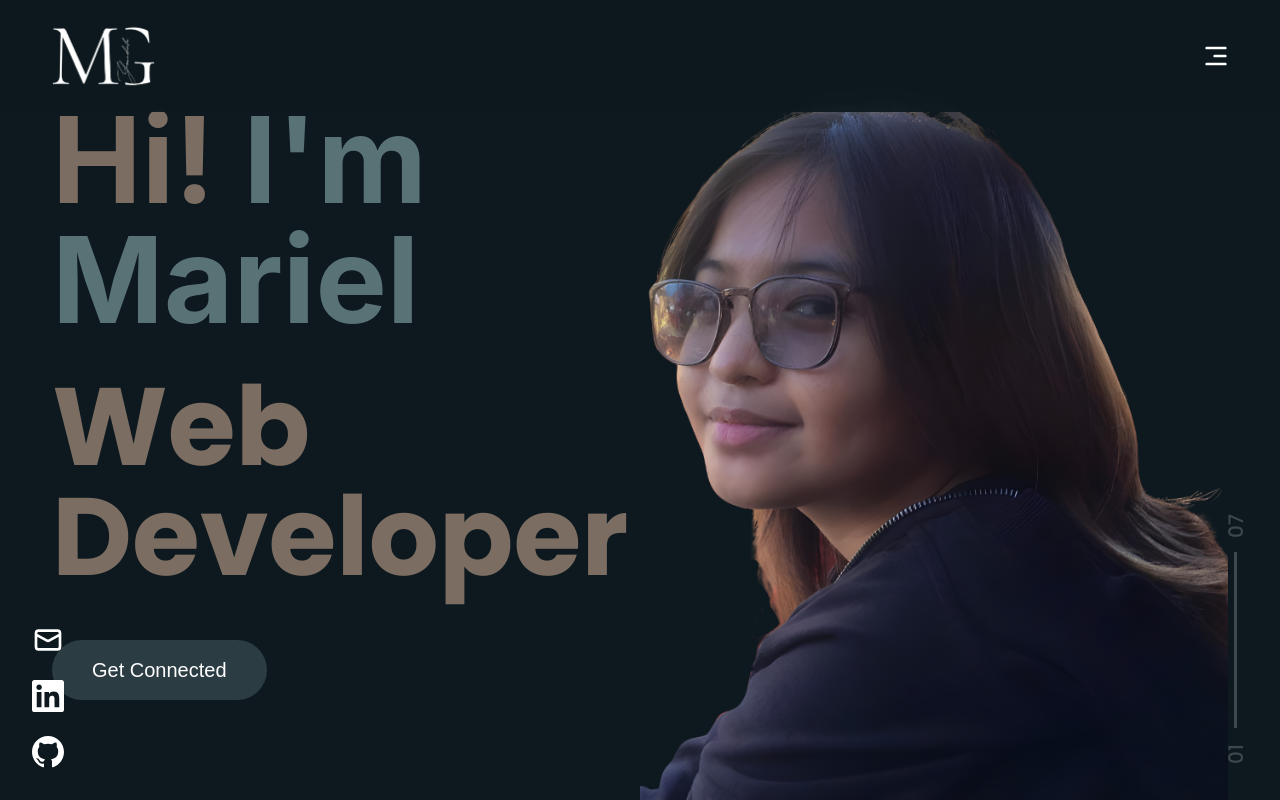
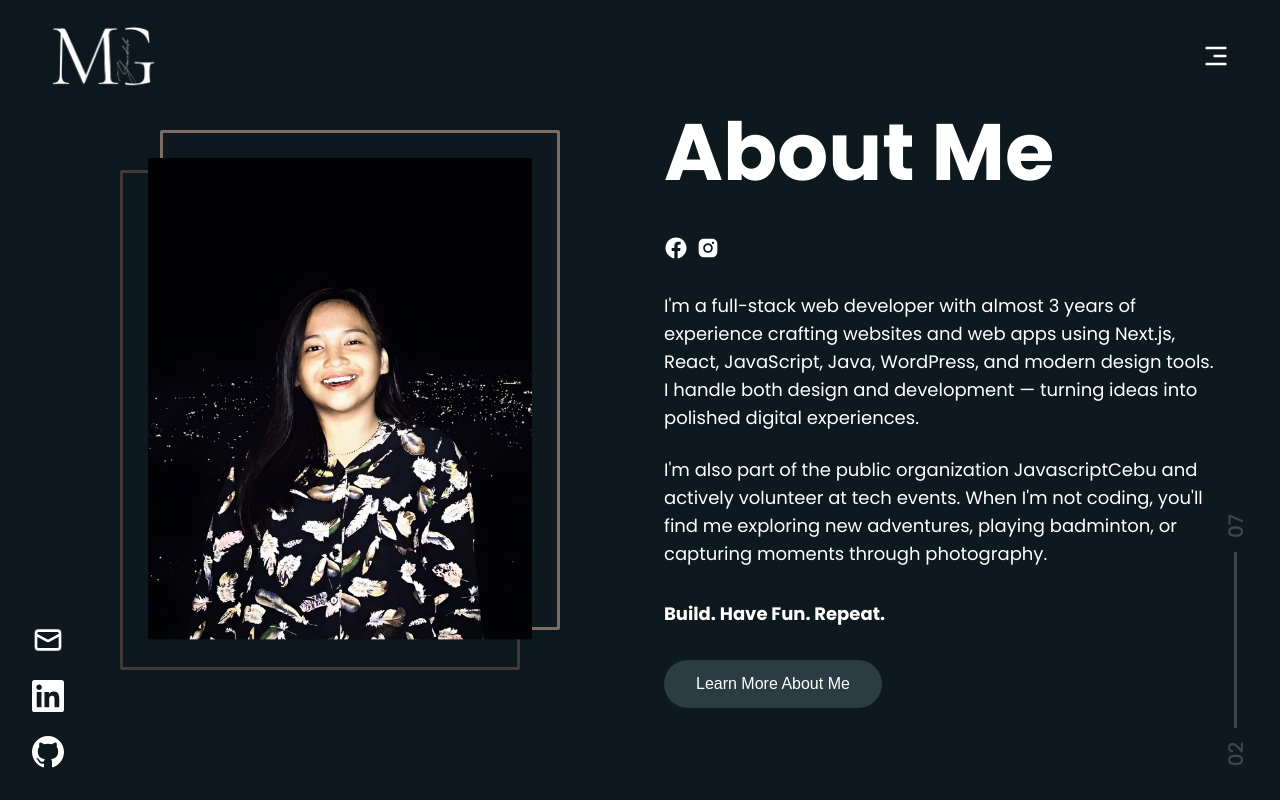
Before and after one commit to marielgenodiala/portfolio-2025, a Next.js app: page / in a window 1280 px wide. Built offline with nearby package versions, Linux system fonts and the light colour scheme.

Commit message:
feat: update ui responsiveness

```diff
--- a/src/components/AboutSection.tsx
+++ b/src/components/AboutSection.tsx
@@ -50,7 +50,7 @@
       period: "Jan 2025 - Present",
       description: [
         "Develop web applications using React and Java for diverse client needs",
-        "Provide online tutoring and programming training sessions",
+        // "Provide online tutoring and programming training sessions",
         "Offer IT consulting services for various technology projects",
         "Create and maintain WordPress websites and custom solutions"
       ]
@@ -145,20 +145,19 @@
     <>
       <section
         id="about-me"
-        className="min-h-screen flex items-center justify-center px-4 py-20 snap-section mt-28"
+        className="min-h-screen flex justify-center items-center px-4 xl:py-20 snap-section pt-44 pb-12 md:pt-40 md:pb-20"
       >
-        <div className="mx-auto px-12 max-w-7xl grid lg:grid-cols-2 gap-12 items-center">
+        <div className="mx-auto px-4 md:px-12  max-w-[330px] md:max-w-7xl grid lg:grid-cols-2 gap-8 md:gap-12 items-center w-full">
           <Reveal keyframes={fadeInUp} duration={2000} triggerOnce>
-            <div className="flex justify-center">
-              <div className="relative w-[400px] h-[500px]">
-                {/* Border frame 1 - upper right corner (behind) */}
-                <div className="absolute top-5 right-5 w-full h-full border-[3px] border-van-dyke rounded-sm pointer-events-none z-0"></div>
+            <div className="flex justify-center  ">
+              <div className="relative w-[250px] h-[300px] md:w-[300px] md:h-[375px] lg:w-[350px] lg:h-[437px] xl:w-[400px] xl:h-[500px]">
 
-                {/* Border frame 2 - lower left corner (behind) */}
-                <div className="absolute bottom-5 left-5 w-full h-full border-[3px] border-dim-gray rounded-sm pointer-events-none z-0"></div>
+                <div className="absolute top-3 right-3 md:top-4 md:right-4 xl:top-5 xl:right-5 w-full h-full border-[2px] md:border-[3px] border-van-dyke rounded-sm pointer-events-none z-0"></div>
 
-                {/* Main image - on top overlapping both borders */}
-                <div className="absolute inset-2 overflow-hidden rounded-sm z-10">
+                <div className="absolute bottom-3 left-3 md:bottom-4 md:left-4 xl:bottom-5 xl:left-5 w-full h-full border-[2px] md:border-[3px] border-dim-gray rounded-sm pointer-events-none z-0"></div>
+
+
+                <div className="absolute  inset-1 md:inset-1.5  xl:inset-2 overflow-hidden rounded-sm z-10">
                   <Image
                     src="/images/About Me Image.png"
                     alt="About Me Image"
@@ -170,17 +169,17 @@
             </div>
           </Reveal>
           <Reveal keyframes={fadeInUp} duration={2000} triggerOnce delay={200}>
-            <div>
+            <div className="md:ml-20 lg:ml-0">
               <Heading
                 type="h2"
                 variant="section"
-                className="text-white mb-6 lg:text-[60px] font-poppins "
+                className="text-white mb-6 text-[32px] md:text-[42px] lg:text-[50px] xl:text-[60px] font-poppins text-left "
               >
                 About Me
               </Heading>
 
               {/* Social Media Links */}
-              <div className="flex gap-2 mb-8 justify-center sm:justify-start">
+              <div className="flex gap-2 mb-6 md:mb-8 justify-start">
                 <a
                   href="https://www.facebook.com/mariel.genodiala.2024/"
                   target="_blank"
@@ -199,29 +198,31 @@
                 </a>
               </div>
 
-              <div className="max-w-xl mx-auto">
-                <p className="text-md lg:text-lg text-white mb-6 font-text">
+              <div className="max-w-sm md:max-w-md lg:max-w-xl mx-auto md:mx-0">
+                <p className="text-sm md:text-md  xl:text-lg text-white mb-4 md:mb-6 font-text text-left">
                   I'm a full-stack web developer with almost 3 years of experience crafting
                   websites and web apps using Next.js, React, JavaScript, Java,
                   WordPress, and modern design tools. I handle both design and
                   development — turning ideas into polished digital experiences.
                 </p>
-                <p className="text-md lg:text-lg text-white mb-8 font-text">
+                <p className="text-sm md:text-md  xl:text-lg text-white mb-6 md:mb-8 font-text text-left">
                   I'm also part of the public organization JavascriptCebu and actively
                   volunteer at tech events. When I'm not coding, you'll find me exploring
                   new adventures, playing badminton, or capturing moments through photography.
                 </p>
-                <p className="text-md lg:text-lg text-white mb-8 font-bold">
+                <p className="text-sm md:text-md  xl:text-lg text-white mb-6 md:mb-8 font-bold text-left">
                   Build. Have Fun. Repeat.
                 </p>
               </div>
 
-              <button
-                onClick={openModal}
-                className="rounded-full bg-gunmetal text-white py-3 px-8 font-button hover:bg-dim-gray transition-colors"
-              >
-                Learn More About Me
-              </button>
+              <div className="flex justify-start">
+                <button
+                  onClick={openModal}
+                  className="rounded-full bg-gunmetal text-white py-2 md:py-3 px-6 md:px-8 text-sm md:text-base font-button hover:bg-dim-gray transition-colors"
+                >
+                  Learn More About Me
+                </button>
+              </div>
             </div>
           </Reveal>
         </div>
--- a/src/components/ContactSection.tsx
+++ b/src/components/ContactSection.tsx
@@ -43,26 +43,29 @@
   return (
     <section
       id="contact"
-      className="min-h-screen flex items-center justify-center px-4 py-20 snap-section mt-28"
+      className="min-h-screen flex justify-center items-center px-4 py-20 snap-section pt-28 pb-12 md:pb-20"
     >
-      <div className="mx-auto px-12 max-w-7xl w-full">
+      <div className="mx-auto md:px-12 max-w-7xl w-full">
         <Reveal keyframes={fadeInUp} duration={2000} triggerOnce>
-          <div className="text-center mb-16">
+          <div className="text-center mb-8 md:mb-16 px-4 md:px-0">
             <Heading
               type="h2"
               variant="section"
-              className="text-white mb-6 lg:!text-[130px] tracking-wider"
+              className="text-white 2xl:!text-[130px] tracking-wider"
             >
               Contact Me
             </Heading>
+
           </div>
+
         </Reveal>
 
         {/* Contact Form */}
         <Reveal keyframes={fadeInUp} duration={2000} triggerOnce delay={200}>
-          <form className="space-y-4 max-w-xl mx-auto" onSubmit={handleSubmit}>
-            {/* First Name and Last Name side by side */}
-            <div className="grid grid-cols-1 md:grid-cols-2 gap-10 !font-text">
+          <form className="space-y-4 px-12 md:px-0 max-w-xl mx-auto" onSubmit={handleSubmit}>
+          <p className="text-gray-700 italic text-left text-sm ">Enter your details below:</p>
+
+            <div className="grid grid-cols-1 md:grid-cols-2 gap-4 md:gap-10 !font-text">
               <div>
                 <label className="block text-white text-sm mb-2">
                   First Name
@@ -71,7 +74,7 @@
                   type="text"
                   name="firstName"
                   required
-                  className="w-full bg-transparent border-0 border-b border-white text-white placeholder-white/50 focus:outline-none focus:border-white text-base"
+                  className="w-full bg-transparent border-0 border-b border-white text-white placeholder-white/50 focus:outline-none focus:border-white text-base py-2"
                 />
               </div>
               <div>
@@ -80,7 +83,7 @@
                   type="text"
                   name="lastName"
                   required
-                  className="w-full bg-transparent border-0 border-b border-white text-white placeholder-white/50 focus:outline-none focus:border-white text-base"
+                  className="w-full bg-transparent border-0 border-b border-white text-white placeholder-white/50 focus:outline-none focus:border-white text-base py-2"
                 />
               </div>
             </div>
--- a/src/components/FloatingElements.tsx
+++ b/src/components/FloatingElements.tsx
@@ -20,9 +20,9 @@
 
   return (
     <div className="fixed inset-0 pointer-events-none z-40">
-      <div className="mx-auto px-12 h-full relative">
-        {/* Floating Social Icons - Left Side */}
-        <div className="absolute left-8 bottom-8 flex flex-col space-y-6 pointer-events-auto">
+      <div className="mx-auto px-4 lg:px-12 h-full relative">
+
+        <div className="absolute left-4 lg:left-8 bottom-8 flex flex-col space-y-6 pointer-events-auto">
           <a
             href="mailto:marielgenodiala.work@gmail.com"
             className="text-white hover:text-dim-gray transition-colors"
@@ -64,7 +64,7 @@
         </div>
 
         {/* Page Counter - Right Side */}
-        <div className="absolute right-8 bottom-8 flex flex-col items-center pointer-events-auto ">
+        <div className="absolute right-4 lg:right-8 bottom-8 flex flex-col items-center pointer-events-auto ">
           <div className="text-white/20 text-lg md:text-xl font-medium transform -rotate-90">
             {displayTotal}
           </div>
--- a/src/components/Header.tsx
+++ b/src/components/Header.tsx
@@ -78,7 +78,7 @@
   return (
     <>
       <header className="fixed top-0 left-0 right-0 z-50 bg-rich-black/90 backdrop-blur-md">
-        <div className="mx-auto px-12">
+        <div className="mx-auto px-4 lg:px-12">
           <div className="flex items-center justify-between h-28">
             {/* Logo - Left Side */}
             <div className="flex items-center py-4">
--- a/src/components/HomeSection.tsx
+++ b/src/components/HomeSection.tsx
@@ -2,43 +2,56 @@
 
 import Image from "next/image";
 import { Heading } from "@/ui";
-import { scrollToSection } from "@/utils/scrollUtils";
+import { Reveal } from "react-awesome-reveal";
+import { fadeInUp } from "@/components/common/animations";
 
 export default function HomeSection() {
   return (
       <section
         id="home"
-      className="snap-section flex items-center px-8 relative overflow-visible"
+        className="snap-section-home flex items-center px-8 relative overflow-visible"
       >
-      <div className="mx-auto px-5 w-full h-full grid lg:grid-cols-2 gap-0">
+      <div className="mx-auto px-1 md:px-5 lg:px-10 2xl:px-5 w-full h-full grid grid-cols-1 lg:grid-cols-2 gap-0">
         {/* Left Side - Text Content */}
-        <div className="flex flex-col justify-center h-full">
+        <Reveal keyframes={fadeInUp} duration={2000} triggerOnce>
+          <div className="flex flex-col justify-center items-center lg:items-start text-center lg:text-left h-full pt-0 lg:pt-16">
             <Heading
               type="h1"
               variant="hero"
-            className="mb-8 !text-5xl lg:!text-[120px] md:text-7xl "
+              className="mb-2 md:mb-3 lg:mb-8 text-[80px] md:text-[100px] lg:text-[65px] xl:!text-[85px] 2xl:!text-[120px] lg:mt-12 xl:mt-0"
             >
-            <span className="text-dim-gray ">Hi!</span>
+              <span className="text-dim-gray">
+                {"Hi!".split("").map((char, index) => (
+                  <span
+                    key={index}
+                    className="wave-letter"
+                  >
+                    {char === " " ? "\u00A0" : char}
+                  </span>
+                ))}
+              </span>
               <span className="text-paynes-gray"> I'm Mariel</span>
             </Heading>
             <Heading
               type="h2"
               variant="section"
-            className="text-dim-gray mb-12 !text-5xl lg:!text-[110px] md:text-7xl"
+              className="text-dim-gray mb-4 md:mb-5 lg:mb-12 text-[40px] md:text-[80px] lg:text-[45px] xl:text-[58px] 2xl:!text-[110px]  leading-none"
             >
               Web Developer
             </Heading>
-          <button
-            className="rounded-full bg-gunmetal text-white py-4 px-10 text-xl font-button hover:bg-dim-gray transition-colors w-fit"
-            onClick={() => scrollToSection("contact")}
+            <a
+              href="#contact"
+              className="rounded-full bg-gunmetal text-white py-4 px-10 text-xl font-button hover:bg-dim-gray transition-colors w-fit mx-auto lg:mx-0 inline-block text-center"
             >
               Get Connected
-          </button>
+            </a>
           </div>
+        </Reveal>
 
         {/* Right Side - Image */}
-        <div className="relative w-full h-full flex items-end justify-end">
-          <div className="relative w-full h-[89%]">
+        {/* Hidden on md and smaller screens, visible on lg and above */}
+        <div className="hidden lg:flex relative w-full h-full items-end justify-end">
+          <div className="relative w-full h-[100%] max-h-full md:h-[100%] lg:h-[80%] lg:max-h-none xl:h-[82%] 2xl:h-[89%]">
             <Image
               src="/images/Hero Image.png"
               alt="Mariel - Web Developer"
@@ -53,5 +66,10 @@
         </div>
       </div>
     </section>
+
+
+
+
+
   );
 }
--- a/src/components/ProjectsSection.tsx
+++ b/src/components/ProjectsSection.tsx
@@ -127,9 +127,9 @@
   return (
     <section
       id="projects"
-      className="min-h-screen flex items-center justify-center px-4 py-20 snap-section mt-28"
+      className="min-h-screen flex justify-center items-center px-4 py-20 snap-section pt-28 pb-12 md:pb-20"
     >
-      <div className="mx-auto px-12 max-w-7xl">
+      <div className="mx-auto px-12 max-w-[400px] md:max-w-[800px] lg:max-w-6xl xl:max-w-7xl">
         <Reveal keyframes={fadeInUp} duration={2000} triggerOnce>
           <div className="text-center mb-16">
             <Heading type="h2" variant="section" className="text-white mb-6">
@@ -143,7 +143,7 @@
                   <button
                     key={tab}
                     onClick={() => setActiveTab(tab)}
-                    className={`w-44 py-3 rounded-full font-text text-sm transition-colors ${
+                    className={`w-28 md:w-36 lg:w-44 py-2 md:py-2.5 lg:py-3 rounded-full font-text text-xs md:text-xs lg:text-sm transition-colors ${
                       activeTab === tab
                         ? "bg-dim-gray text-black"
                         : "bg-white text-black"
@@ -157,11 +157,11 @@
           </div>
         </Reveal>
 
-        {/* Tab Content Container with Fixed Height */}
-        <div className="h-[450px] flex items-center justify-center">
+        {/* Tab Content Container */}
+        <div className="flex justify-center min-h-[450px] items-center">
           {/* Conditional Content Based on Active Tab */}
           {activeTab === "Team Projects" && (
-            <div className="grid grid-cols-1 lg:grid-cols-2 gap-8 max-w-4xl mx-auto w-full">
+            <div className="grid grid-cols-1 lg:grid-cols-2 gap-8 max-w-3xl xl:max-w-4xl mx-auto w-full ">
               {projects.map((project, index) => (
                 <Reveal keyframes={fadeInUp} duration={2000} triggerOnce key={index} delay={index * 200}>
                   <div
@@ -210,10 +210,10 @@
           )}
 
           {activeTab === "Work" && (
-            <div className="max-w-4xl mx-auto w-full h-full overflow-y-auto">
+            <div className="max-w-4xl mx-auto w-full">
               <div className="relative py-8">
                 {/* Timeline line */}
-                <div className="absolute left-8 top-8 bottom-8 w-0.5 bg-gray-400"></div>
+                <div className="absolute left-4 md:left-8 top-8 bottom-8 w-0.5 bg-gray-400"></div>
 
                 {/* Timeline items */}
                 <div className="space-y-10">
@@ -221,7 +221,7 @@
                     <Reveal keyframes={fadeInUp} duration={2000} triggerOnce key={index} delay={index * 200}>
                       <div className="relative flex flex-col items-start">
                         {/* Timeline marker */}
-                        <div className="absolute left-6 w-5 h-5 bg-gray-400 rounded-full border-4 border-gray-900"></div>
+                        <div className="absolute left-2 md:left-6 w-5 h-5 bg-gray-400 rounded-full border-4 border-gray-900"></div>
 
                         {/* Image */}
                         <div className="ml-16 mb-3">
--- a/src/components/ServicesSection.tsx
+++ b/src/components/ServicesSection.tsx
@@ -42,11 +42,11 @@
   return (
     <section
       id="services"
-      className="min-h-screen flex items-center justify-center px-4 py-20 snap-section mt-28"
+      className="min-h-screen flex justify-center items-center px-4 py-20 snap-section pt-28 pb-12 md:pb-20"
     >
       <div className="mx-auto px-12 max-w-7xl">
         <Reveal keyframes={fadeInUp} duration={2000} triggerOnce>
-          <div className="text-center mb-16">
+          <div className="text-center md:mb-16  mb-8">
             <Heading
               type="h2"
               variant="section"
--- a/src/components/SkillsSection.tsx
+++ b/src/components/SkillsSection.tsx
@@ -76,7 +76,7 @@
   return (
     <section
       id="skills"
-      className="min-h-screen flex items-center justify-center px-4  snap-section mt-28"
+      className="min-h-screen flex justify-center items-center px-4 snap-section pt-28 pb-12 md:pb-20"
       >
         <div className="mx-auto px-12 max-w-7xl">
         <Reveal keyframes={fadeInUp} duration={2000} triggerOnce>
--- a/src/ui/Heading.tsx
+++ b/src/ui/Heading.tsx
@@ -18,28 +18,37 @@
   const variantClasses = {
     default: "font-heading",
     hero: "text-8xl md:text-9xl lg:text-[12rem] leading-none font-heading",
-    section: "text-4xl md:text-5xl lg:text-6xl font-poppins",
+    section: "font-poppins",
     subtitle: "text-2xl md:text-3xl lg:text-4xl font-heading",
     card: "text-xl md:text-2xl   font-heading",
   };
 
   const typeClasses = {
     h1: "text-6xl md:text-7xl lg:text-8xl",
-    h2: "text-4xl md:text-5xl lg:text-[60px] ",
-    h3: "text-3xl md:text-4xl lg:text-5xl",
+    h2: "text-[50px] md:text-[60px] lg:text-[70px] xl:text-[80px]",
+    h3: "text-xl md:text-2xl lg:text-3xl",
     h4: "text-2xl md:text-3xl lg:text-4xl",
     h5: "text-xl md:text-2xl lg:text-3xl",
     h6: "text-lg md:text-xl lg:text-2xl",
   };
 
-  const combinedClasses = `
-    ${baseClasses}
-    ${variantClasses[variant]}
-    ${typeClasses[type]}
-    ${className}
-  `.trim();
+  // Merge classes properly - order matters for overrides
+  // 1. Base classes (font-bold)
+  // 2. Type classes (responsive text sizes from h1-h6)
+  // 3. Variant classes (additional styles like font families)
+  // 4. Custom className (allows overrides at any breakpoint)
+  const combinedClasses = [
+    baseClasses,
+    typeClasses[type],
+    variantClasses[variant],
+    className,
+  ]
+    .filter(Boolean)
+    .join(" ")
+    .replace(/\s+/g, " ")
+    .trim();
 
-  const Tag = type as keyof JSX.IntrinsicElements;
+  const Tag = type as "h1" | "h2" | "h3" | "h4" | "h5" | "h6";
 
   return <Tag className={combinedClasses}>{children}</Tag>;
 };
--- a/tailwind.config.mjs
+++ b/tailwind.config.mjs
@@ -6,6 +6,7 @@
     "./src/pages/**/*.{js,ts,jsx,tsx,mdx}",
     "./src/components/**/*.{js,ts,jsx,tsx,mdx}",
     "./src/app/**/*.{js,ts,jsx,tsx,mdx}",
+    "./src/ui/**/*.{js,ts,jsx,tsx,mdx}",
   ],
   theme: {
     extend: {
@@ -23,6 +24,13 @@
         poppins: ["var(--font-poppins)", ...defaultTheme.fontFamily.sans],
         body: ["var(--font-poppins)", ...defaultTheme.fontFamily.sans],
       },
+      screens: {
+        'sm': '640px',
+        'md': '768px',
+        'lg': '1024px',
+        'xl': '1280px',
+        '2xl': '1400px',
+      },
     },
   },
   plugins: [],
```
Also changed, not shown: src/components/TestimonialsSection.tsx (+74 -18 lines). Lines whose indentation alone changed are shown as unchanged.
